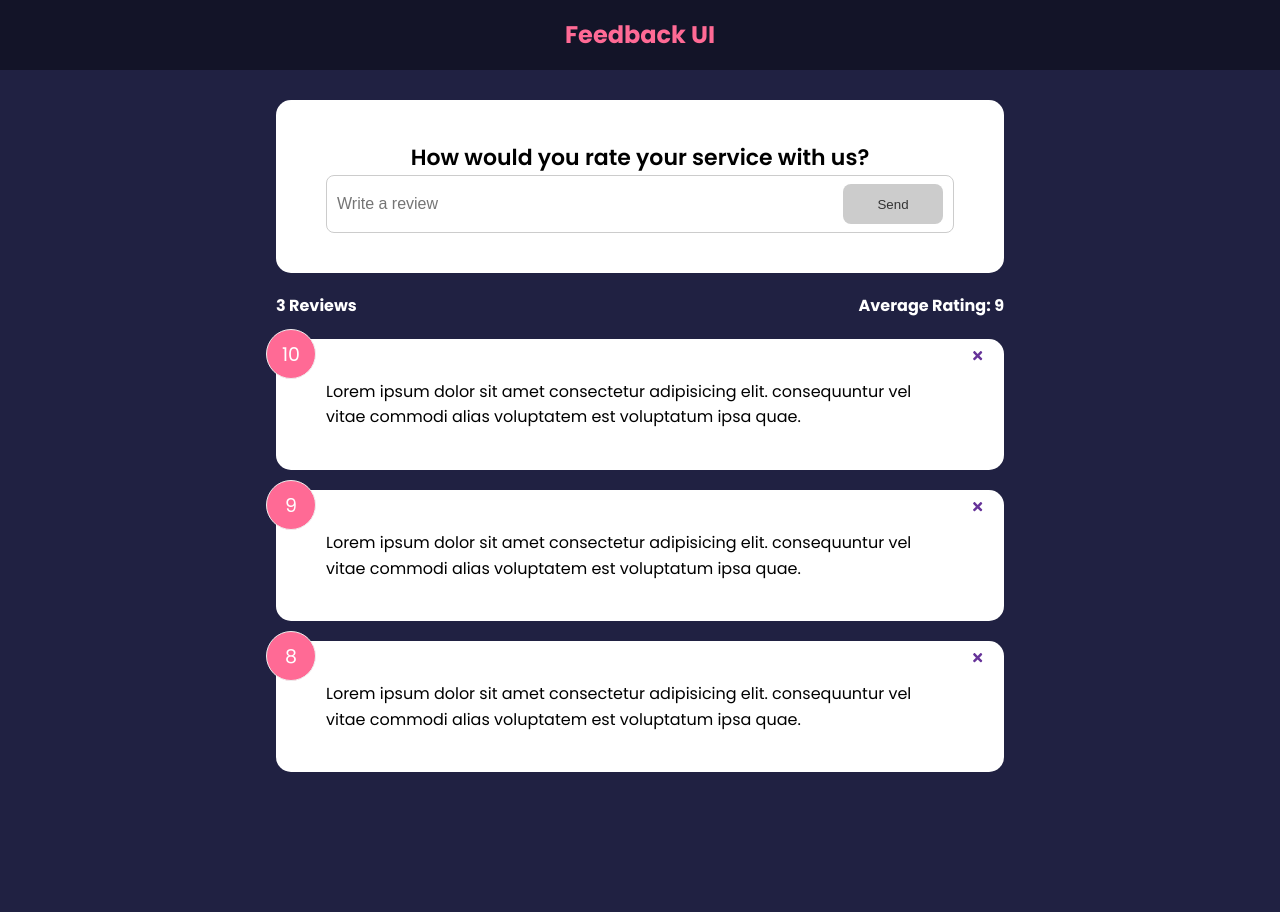
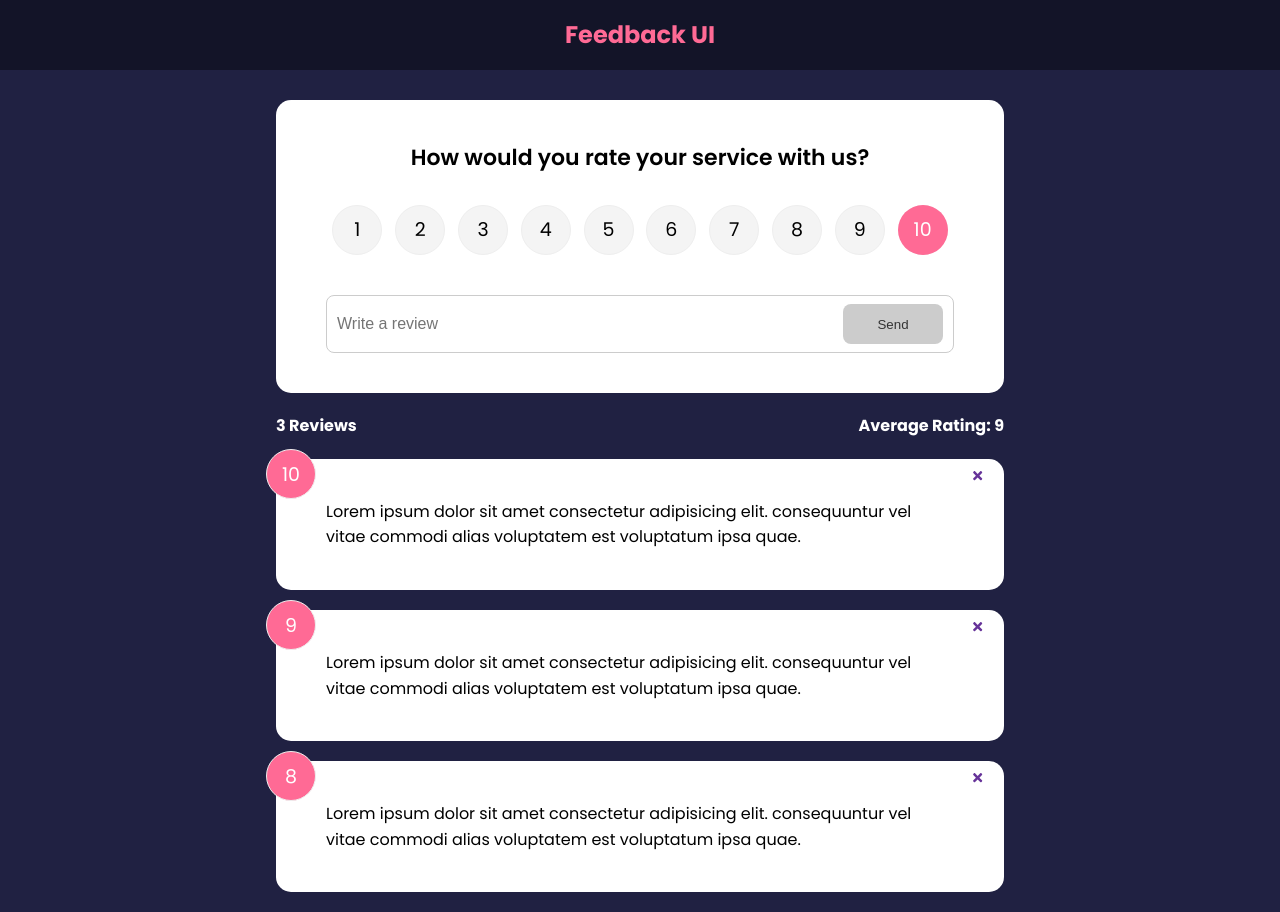
Before and after one commit to SAMURAii-7/feedback-app, a React (Create React App) app: page / in a window 1280 px wide. Before the commit the page ends 800 px from the top, so only its background shows below. Built offline with nearby package versions, Linux system fonts and the light colour scheme.

Commit message:
add rating system

```diff
--- a/src/components/FeedbackForm.jsx
+++ b/src/components/FeedbackForm.jsx
@@ -1,9 +1,11 @@
 import Card from "./shared/Card"
 import { useState } from "react"
 import Button from "./shared/Button"
+import RatingSelect from "./RatingSelect"
 
 function FeedbackForm() {
     const [text, setText] = useState('')
+    const [rating, setRating] = useState('')
     const [btnDisabled, setBtnDisabled] = useState(true)
     const [message, setMessage] = useState('')
 
@@ -27,7 +29,7 @@ function FeedbackForm() {
         <Card>
             <form>
                 <h2>How would you rate your service with us?</h2>
-                {/* @todo - rating select component */}
+                <RatingSelect select={(rating) => setRating(rating)} />
                 <div className="input-group">
                     <input onChange={handleTextChange} type="text" placeholder="Write a review" value={text} />
                     <Button type="submit" isDisabled={btnDisabled} >Send</Button>
--- /dev/null
+++ b/src/components/RatingSelect.jsx
@@ -0,0 +1,30 @@
+import { useState } from "react"
+
+function RatingSelect({ select }) {
+    const [selected, setSelected] = useState(10)
+
+    const handleChange = (e) => {
+        setSelected(+e.currentTarget.value)
+        select(+e.currentTarget.value)
+    }
+
+    return (
+        <ul className='rating'>
+            {Array.from({ length: 10 }, (_, i) => (
+                <li key={`rating-${i + 1}`}>
+                    <input
+                        type='radio'
+                        id={`num${i + 1}`}
+                        name='rating'
+                        value={i + 1}
+                        onChange={handleChange}
+                        checked={selected === i + 1}
+                    />
+                    <label htmlFor={`num${i + 1}`}>{i + 1}</label>
+                </li>
+            ))}
+        </ul>
+    )
+}
+
+export default RatingSelect
```
